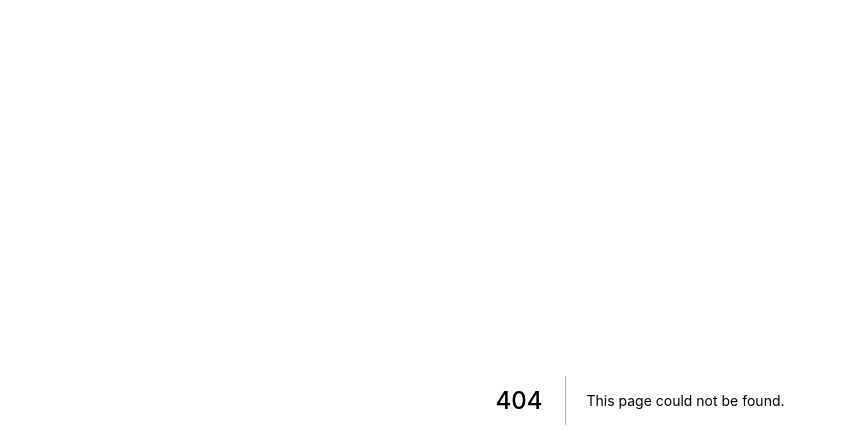
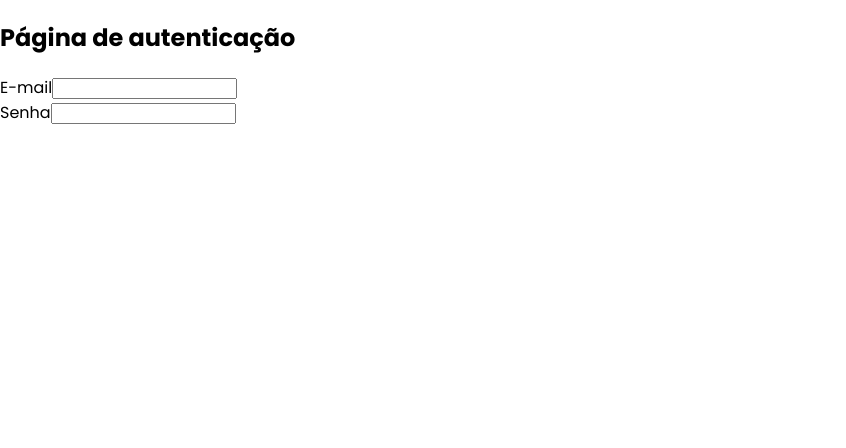
Before and after one commit to PauloMtz/template-admin-next-js, a Next.js app: page /autenticacao in a window 1280 px wide. Before the commit this address had no page. Shown: the top 448 px of the page, without its empty margins (0-846 px from the left). Built offline with nearby package versions, Linux system fonts and the light colour scheme.

Commit message:
Autenticação #1 - Formulário

```diff
--- /dev/null
+++ b/src/components/auth/AuthInput.tsx
@@ -0,0 +1,20 @@
+interface AuthInputProps {
+    label: string
+    valor: any
+    tipo: 'text' | 'email' | 'password'
+    obrigatorio?: boolean
+    naoRenderizar?: boolean
+    valorMudou: (novoValor: any) => void
+}
+
+export default function AuthInput(props: AuthInputProps) {
+
+    return (
+        <div className={`flex flex-col`}>
+            <label>{props.label}</label>
+            <input type={props.tipo ?? 'text'} value={props.valor}
+                onChange={e => props.valorMudou(e.target.value)}
+                required={props.obrigatorio} />
+        </div>
+    )
+}
--- /dev/null
+++ b/src/pages/autenticacao.tsx
@@ -0,0 +1,20 @@
+import { useState } from "react";
+import AuthInput from "../components/auth/AuthInput";
+
+export default function Autenticacao() {
+    const [email, setEmail] = useState('')
+    const [senha, setSenha] = useState('')
+    const [modo, setModo] = useState<'login' | 'cadastro'>('login')
+
+    return (
+        <div>
+            <h2>Página de autenticação</h2>
+
+            <AuthInput label="E-mail" valor={email} tipo="email"
+                valorMudou={setEmail} obrigatorio />
+
+            <AuthInput label="Senha" valor={senha} tipo="password"
+                valorMudou={setSenha} obrigatorio />
+        </div>
+    )
+}
--- a/src/pages/notificacoes.tsx
+++ b/src/pages/notificacoes.tsx
@@ -1,13 +1,10 @@
 import Layout from "../components/template/Layout";
-import useAppData from "../data/hooks/useAppData";
 
 export default function Notificacoes() {
-  const {alternarTema} = useAppData()
 
   return (
     <Layout titulo="Notificações" subtitulo="Página de Notificações">
-      <h3>Página de notificações</h3>
-      <button onClick={alternarTema}>Alternar modo</button>
+      <h2>Alguma coisa sobre notificações</h2>
     </Layout>
   )
 }
```
